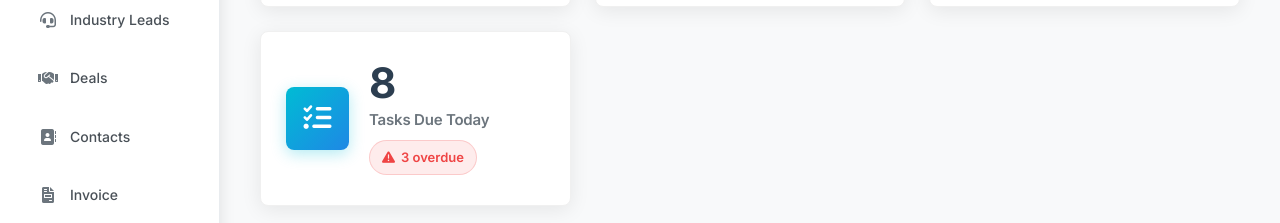
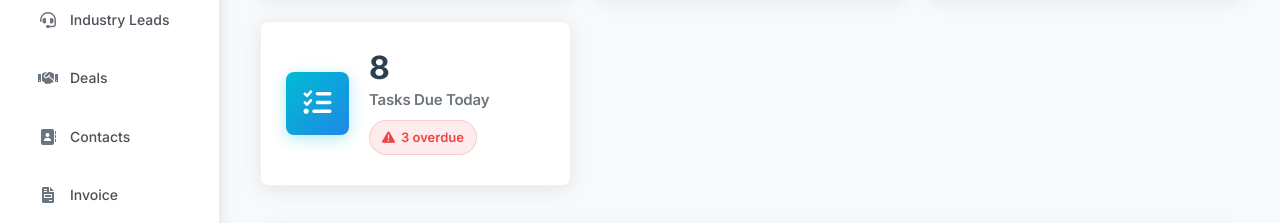
Before and after one commit to Mdraza78/CRM-Admin-Panel, a website: page src/MAIN_PAGE/index.html in a window 1280 px wide. Shown: the part 285-508 px from the top of the page. Drawn offline with Linux system fonts and the light colour scheme.

```diff
--- a/src/MAIN_PAGE/style.css
+++ b/src/MAIN_PAGE/style.css
@@ -783,7 +783,7 @@
 }
 
 .kpi-value {
-    font-size: 42px;
+    font-size: 32px; /* Reduced from 42px */
     font-weight: 800;
     color: #2c3e50;
     margin-bottom: 4px;
```
